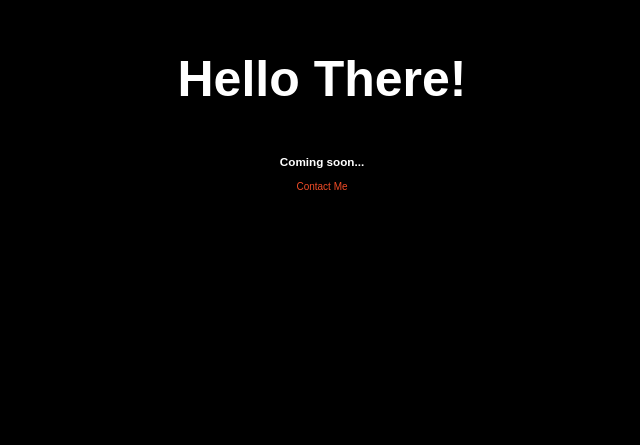
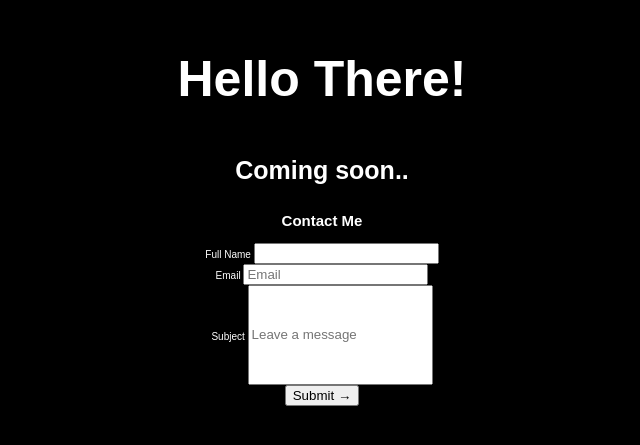
Before and after one commit to Glennlaw-0/my-portfolio, a website: page index.html in a window 1280 px wide. Shown: the part 253-698 px from the top of the page, without its empty margins (198-838 px from the left). Drawn offline with Linux system fonts and the light colour scheme.

Commit message:
Added Form for contact

```diff
--- a/app/scss/base/_typography.scss
+++ b/app/scss/base/_typography.scss
@@ -7,3 +7,7 @@ html {
 .comingsoon_header-big {
   font-size: 5rem;
 }
+
+.comingsoon_header-small {
+  font-size: 2.5rem;
+}
--- a/app/scss/layout/_comingsoon.scss
+++ b/app/scss/layout/_comingsoon.scss
@@ -15,4 +15,5 @@
 .email:active {
   text-decoration: none;
   color: #f24c27;
+  font-size: 2rem;
 }
--- a/app/scss/main.scss
+++ b/app/scss/main.scss
@@ -1,3 +1,5 @@
 @import 'app/scss/base/base';
 @import 'app/scss/base/typography';
+
+@import 'app/scss/components/form';
 @import 'app/scss/layout/comingsoon';
--- a/index.html
+++ b/index.html
@@ -14,8 +14,30 @@
     <div class="container">
         <section class="comingsoon">
             <h1 class="comingsoon_header-big">Hello There!</h1>
-            <h3 class="comingsoon_header-small">Coming soon...</h3>
-            <a class="email" href="mailto: Glenn@itsGlenn.com? subject text">Contact Me</a>
+            <h3 class="comingsoon_header-small">Coming soon..</h3>
+
+            <form action="#" class="form">
+                <h1>Contact Me</h1>
+                <div class="form__group">
+                    <label for="name" class="form__label">Full Name</label>
+                    <input type="text" class="form__input" id="name" required />
+                </div>
+
+                <div class="form__group">
+                    <label for="email" class="form__label">Email</label>
+                    <input type="email" class="form__input" placeholder="Email" id="email" required />
+                </div>
+
+                <div class="form__group">
+                    <label for="message">Subject</label>
+                    <input type="textarea" class="form__label" placeholder="Leave a message" style="height: 100px" />
+                </div>
+
+                <div class="form__group">
+                    <button class="btn btn--orange">Submit &rarr;</button>
+                </div>
+
+            </form>
         </section>
     </div>
 </body>
```
Also changed, not shown: dist/main.css, 2 other files.
